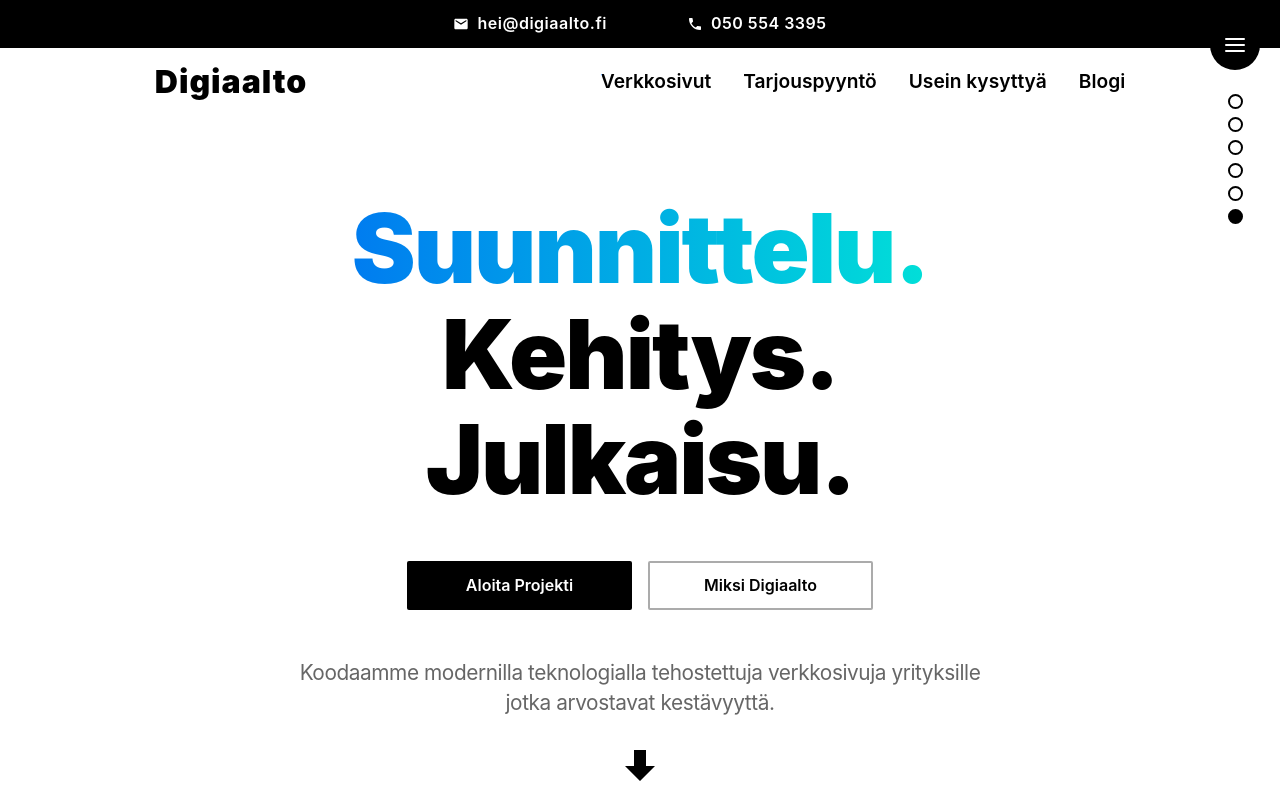
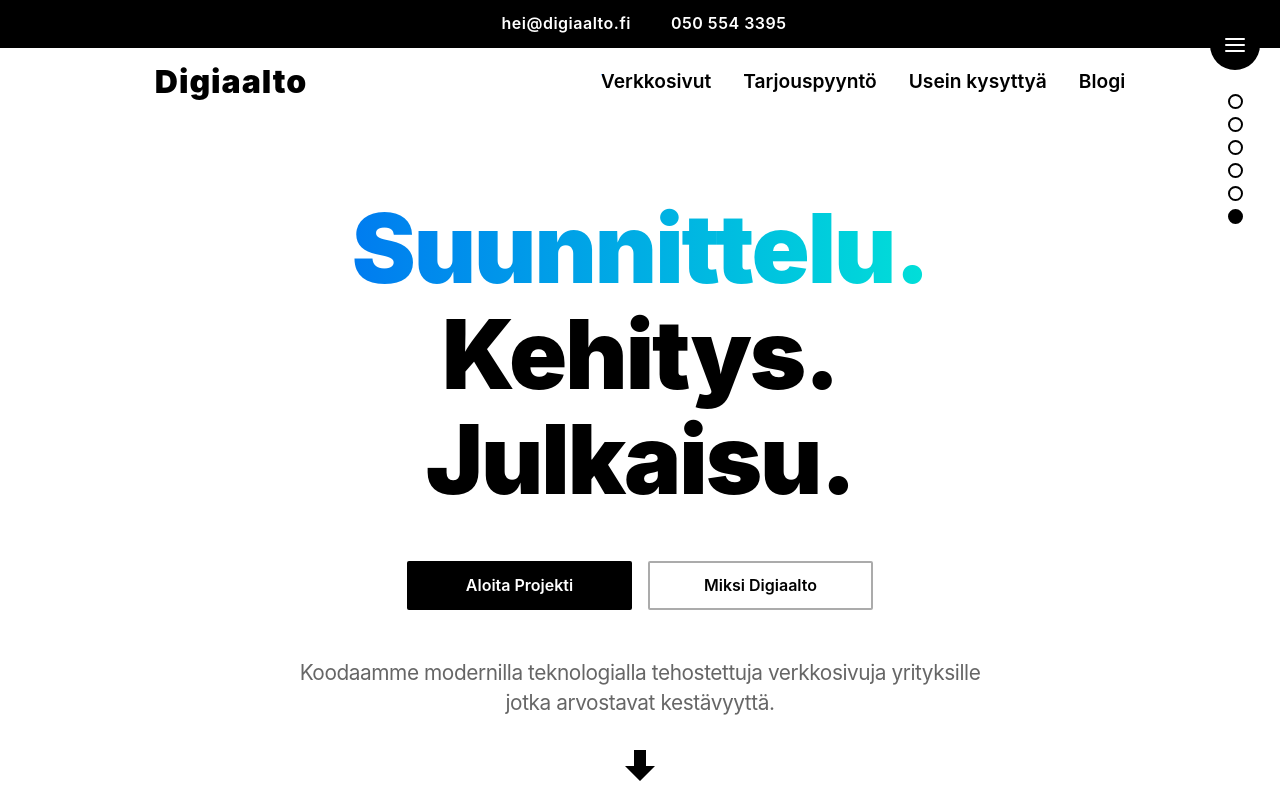
Before and after one commit to digiaalto/etusivu, a Next.js app: page / in a window 1280 px wide. Shown: the top 800 px of the page. Built offline with nearby package versions, Linux system fonts and the light colour scheme.

Commit message:
Removed topbar icons

```diff
--- a/components/common/Topbar.js
+++ b/components/common/Topbar.js
@@ -1,16 +1,13 @@
 import styles from "./Topbar.module.sass"
 import React from "react"
-import { MdEmail, MdLocalPhone } from "react-icons/md"
 
 const Topbar = () => {
   return (
     <div className={styles.topbar}>
       <a href="mailto:hei@digiaalto.fi" className={styles.contactLink}>
-        <MdEmail />
         <span className={styles.contactText}>hei@digiaalto.fi</span>
       </a>
       <a href="tel:+358505543395" className={styles.contactLink}>
-        <MdLocalPhone />
         <span className={styles.contactText}>050 554 3395</span>
       </a>
     </div>
--- a/components/common/Topbar.module.sass
+++ b/components/common/Topbar.module.sass
@@ -31,7 +31,7 @@
 	.topbar
 		display: flex
 		justify-content: center
-		gap: 5rem
+		gap: 2rem
 	.contactText
 		display: inline-block
 		font-weight: 600
```
